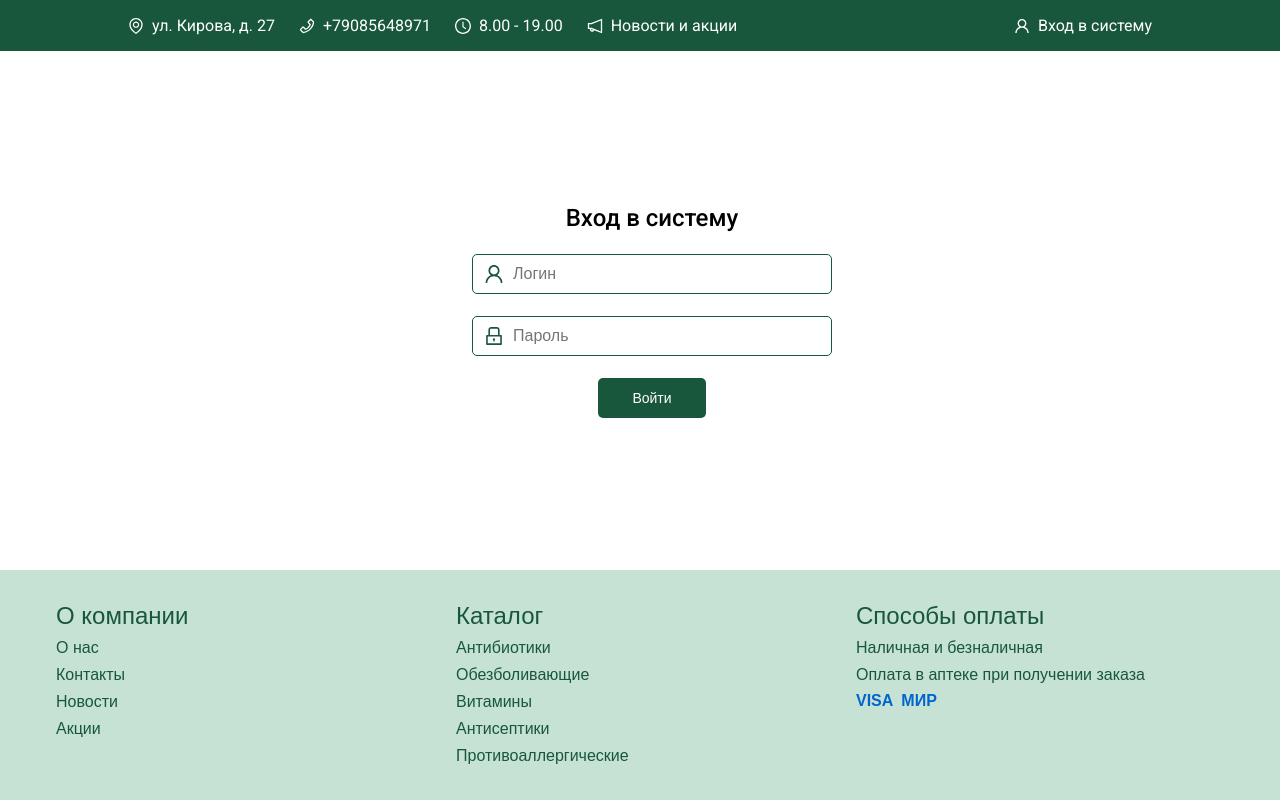
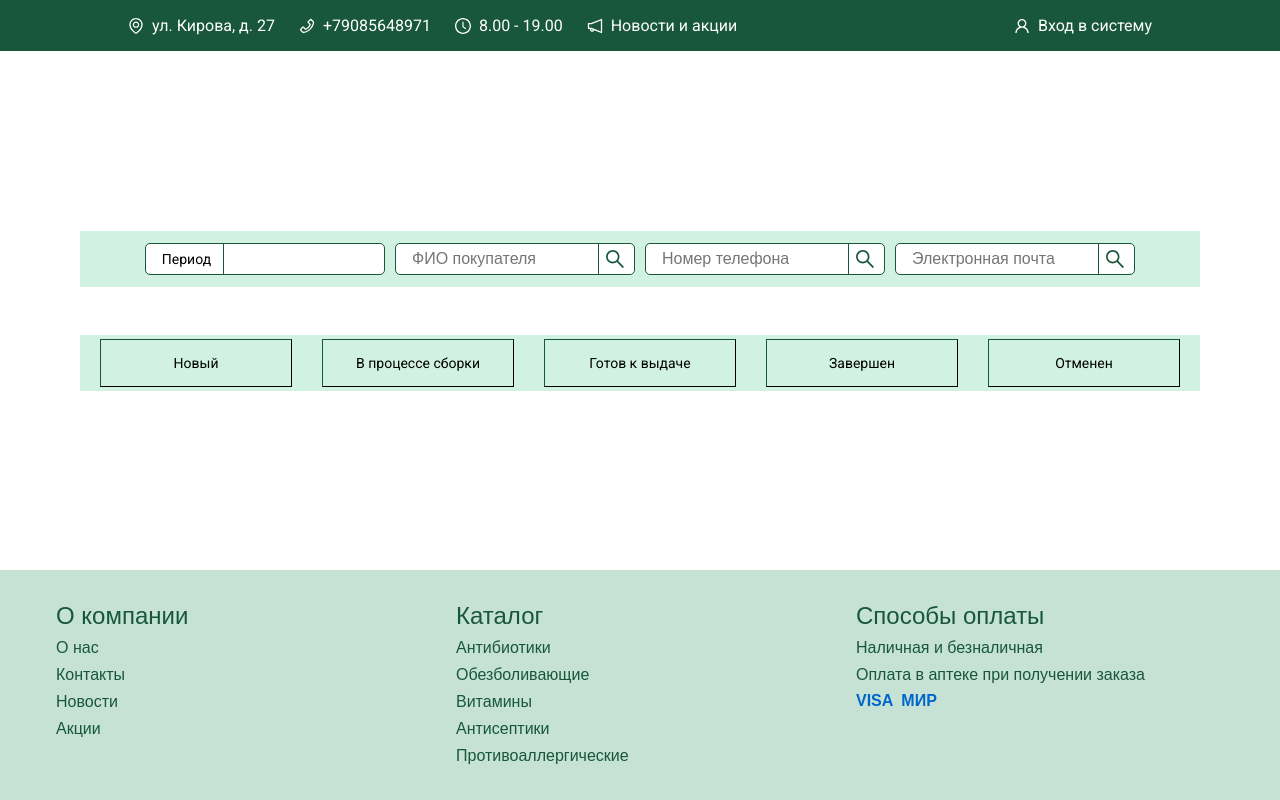
Before and after one commit to SashkaMashina/pharmacy-app, a Next.js app in the folder frontend/: page / in a window 1280 px wide. Built offline with nearby package versions, Linux system fonts and the light colour scheme.

Commit message:
make Resech Component + OrderAdmin page

```diff
--- a/frontend/components/Button/Button.module.css
+++ b/frontend/components/Button/Button.module.css
@@ -1,46 +1,56 @@
-.button {
-    display: inline-block;
-    box-sizing: border-box;
-    padding: 10px;
-    cursor: pointer;
-    text-align: center;
-    border: none;
-    border-radius: 5px;
-    font-size: 14px;
-    transition: all 0.2s;
+.form {
+  display: flex;
+  max-width: 500px;
+  gap: 12px;
 }
 
-.green {
-    color: var(--white);
-    background-color: var(--green);
-
+.searchContainer {
+  display: flex;
+  width: 100%;
+  gap: 8px;
 }
 
-.green svg {
-    fill: var(--white);
+.inputGroup {
+  flex-grow: 1;
 }
 
-.green:hover {
-    background-color: var(--green-hover);
+.input {
+  padding: 12px 16px;
+  font-size: 16px;
+  transition: border 0.3s;
+  border-radius: 5px;
+  border: 1px solid var(--green);
+  width: 100%;
+  height: 40px;
 }
 
-.green:active {
-    background-color: var(--green-click);
+.input:focus {
+  border-color: var(--green-dark);
+  outline: none;
+}
+
+.error {
+  color: var(--error);
+  font-size: 0.875rem;
+  margin-top: -0.5rem;
+}
+
+.searchButton {
+  height: 40px;
+  padding: 0 16px;
+  display: flex;
+  align-items: center;
+  gap: 8px;
+}
+
+.searchIcon {
+  color: white;
 }
 
 .ghost {
-    color: var(--black);
-    background: none;
-    border: 1px solid var(--gray-light);
+    border-color: var(--green);
+    background: transparent;
+    font-family: var(--font-family);
+    font-size: 14px;
+    border-width: 1px;
 }
-
-
-.arrow {
-    display: block;
-    margin-left: 10px;
-}
-
-.down {
-    transform: rotate(90deg);
-    transform: all 0.2s;
-}
--- a/frontend/components/Button/Button.props.tsx
+++ b/frontend/components/Button/Button.props.tsx
@@ -3,5 +3,5 @@ import { ButtonHTMLAttributes, DetailedHTMLProps, ReactNode } from "react";
 export interface ButtonProps extends DetailedHTMLProps<ButtonHTMLAttributes<HTMLButtonElement>, HTMLButtonElement> {
     children: ReactNode;
     appearance: 'green' | 'ghost';
-    arrow?: 'right' | 'down' | 'none'
+    icon?: 'search' | 'none'
 }
--- a/frontend/components/Button/Button.tsx
+++ b/frontend/components/Button/Button.tsx
@@ -5,7 +5,7 @@ import styles from'./Button.module.css'
 import cn from 'classnames'
 import { Span } from "next/dist/trace";
 
-export const Button = ({ appearance, arrow = 'none',  children, className, ...props}: ButtonProps): JSX.Element => {
+export const Button = ({ appearance, icon = 'none',  children, className, ...props}: ButtonProps): JSX.Element => {
     return(
         <button
         className={cn(styles.button, className, {
@@ -15,11 +15,10 @@ export const Button = ({ appearance, arrow = 'none',  children, className, ...pr
         {...props}
         >
             {children}
-            {arrow !== 'none' && <span className={cn(styles.arrow, {
-                [styles.down]: arrow == 'down',
-                [styles.right]: arrow == 'right'
+            {icon !== 'none' && <span className={cn(styles.icon, {
+                [styles.search]: icon == 'search'
             })}>
-                <img src="/icons/ArrowRight.svg"></img>
+                <img src="/icons/icon-wrapper.svg"></img>
                 </span>}
         </button>
     )
--- /dev/null
+++ b/frontend/components/Research/Research.module.css
@@ -0,0 +1,82 @@
+.form {
+  max-width: 500px;
+}
+
+.searchContainer {
+  position: relative;
+}
+
+.inputWrapper {
+  display: flex;
+  position: relative;
+}
+
+.input {
+  padding: 12px 50px 12px 16px;
+  font-size: 16px;
+  transition: border 0.3s;
+  border-radius: 5px;
+  border: 1px solid var(--green);
+  width: 240px;
+  height: 32px;
+}
+
+.input:focus {
+  border-color: var(--green-dark);
+  outline: none;
+}
+
+.error {
+  color: var(--error);
+  font-size: 0.875rem;
+  margin-top: 4px;
+}
+
+.searchButton {
+  position: absolute;
+  right: 5px;
+  height: 32px;
+  width: 32px;
+  padding: 0;
+  display: flex;
+  align-items: center;
+  justify-content: center;
+  background: none;
+  border: none;
+  border-left: 1px solid var(--green);
+  border-radius: 0 5px 5px 0;
+  cursor: pointer;
+}
+
+.calendarButton {
+  position: absolute;
+  left: 5px;
+  height: 32px;
+  width: 74px;
+  padding: 0;
+  display: flex;
+  align-items: center;
+  justify-content: center;
+  background: none;
+  border: none;
+  border-right: 1px solid var(--green);
+  border-radius: 5px 0px 0px 5px;
+  cursor: pointer;
+}
+
+.searchButton:hover {
+  background: rgba(0, 0, 0, 0.05);
+}
+
+.searchIcon {
+  color: var(--green);
+  width: 20px;
+  height: 20px;
+}
+
+.icon {
+    color: var(--black);
+    text-align:left;
+    font-size:14px;
+    font-family:var(--font-family);
+}
--- /dev/null
+++ b/frontend/components/Research/Research.tsx
@@ -0,0 +1,64 @@
+import { JSX, useState } from 'react';
+import styles from './Research.module.css';
+import { ResearchProps } from './Research.props';
+import cn from 'classnames';
+import { P } from '../P/P';
+import { Button } from '../Button/Button';
+import Image from 'next/image';
+
+export const Research = ({
+  onSearch,
+  error,
+  className,
+  placeholder,
+  icon,
+  ...props
+}: ResearchProps): JSX.Element => {
+  const [searchQuery, setSearchQuery] = useState('');
+
+  const handleSubmit = (e: React.FormEvent) => {
+    e.preventDefault();
+    onSearch(searchQuery);
+  };
+
+  return (
+    <form
+      onSubmit={handleSubmit}
+      className={cn(styles.form, className)}
+      {...props}
+    >
+      <div className={styles.searchContainer}>
+        <div className={styles.inputWrapper}>
+          <input
+            id="search"
+            type="text"
+            placeholder={placeholder}
+            value={searchQuery}
+            onChange={(e) => setSearchQuery(e.target.value)}
+            className={styles.input}
+            required
+          />
+          <Button
+            className={cn(styles.icon, className, {
+                [styles.searchButton]: icon == 'right',
+                [styles.calendarButton]: icon == 'left',
+            })}
+            appearance="ghost"
+            type="submit"
+          >
+            {icon === "right" ? (
+            <Image
+                src="/icons/icon-wrapper.svg"
+                alt="Поиск"
+                width={20}
+                height={20}
+            />
+            ) : "Период"}
+          </Button>
+        </div>
+      </div>
+
+      {error && <P size="s" className={styles.error}>{error}</P>}
+    </form>
+  );
+};
--- a/frontend/components/index.ts
+++ b/frontend/components/index.ts
@@ -3,3 +3,4 @@ export * from './Button/Button'
 export * from './P/P'
 export * from './Tag/Tag'
 export * from './LoginForm/LoginForm'
+export * from './Research/Research'
--- /dev/null
+++ b/frontend/pages/index.module.css
@@ -0,0 +1,34 @@
+.searchBlock {
+    background-color: var(--medium-green);
+    width: 1120px;
+    height: 56px;
+    display: flex;
+    flex-direction: row;
+    justify-content: center;
+    align-items: center;
+    position: relative;
+    gap: 10px;
+}
+
+.statusBlock {
+    background-color: var(--medium-green);
+    width: 1120px;
+    height: 56px;
+    display: flex;
+    flex-direction: row;
+    justify-content: center;
+    align-items: center;
+    position: relative;
+    gap: 30px;
+    margin-top: 48px;
+}
+
+.container {
+    display: flex;
+    flex-direction: column;
+}
+
+.statusButton {
+    width: 192px;
+    height: 48px;
+}
--- a/frontend/pages/index.tsx
+++ b/frontend/pages/index.tsx
@@ -5,15 +5,31 @@ import { P } from "@/components";
 import { Tag } from "@/components";
 import { Layout, withLayout } from "@/layout/Layout";
 import { LoginForm } from "@/components";
+import {Research} from"@/components"
+import { queryObjects } from "v8";
+import styles from './index.module.css'
 
 function Home(): JSX.Element {
-  const handleLogin = (credentials: { login: string; password: string }) => {
-    console.log('Данные для входа:', credentials);
+  const handleSearch = (query: string) => {
+    console.log('Searching for:', query);
   };
-
   return (
     <>
-      <LoginForm onLogin={handleLogin} />
+    <div className={styles.container}>
+      <div className={styles.searchBlock}>
+        <Research icon="left" onSearch={handleSearch}>ПОИСК</Research>
+        <Research icon="right" placeholder="ФИО покупателя" onSearch={handleSearch}>ПОИСК</Research>
+        <Research icon="right" placeholder="Номер телефона" onSearch={handleSearch}>ПОИСК</Research>
+        <Research icon="right" placeholder="Электронная почта" onSearch={handleSearch}>ПОИСК</Research>
+      </div>
+      <div className={styles.statusBlock}>
+        <Button className={styles.statusButton} appearance="ghost">Новый</Button>
+        <Button className={styles.statusButton} appearance="ghost">В процессе сборки</Button>
+        <Button className={styles.statusButton} appearance="ghost">Готов к выдаче</Button>
+        <Button className={styles.statusButton} appearance="ghost">Завершен</Button>
+        <Button className={styles.statusButton} appearance="ghost">Отменен</Button>
+      </div>
+    </div>
     </>
   );
 }
--- a/frontend/styles/globals.css
+++ b/frontend/styles/globals.css
@@ -5,6 +5,7 @@
   --white: #FFFFFF;
   --green: #18573B;
   --green-light: #C5E2D5;
+  --medium-green: #D1F2E3;
   --font-family: "Roboto", sans-serif;
   --green-hover: #298059;
   --green-click: #113927;
```
Also changed, not shown: frontend/components/Research/Research.props.ts (added, +9 -0 lines), frontend/pages/Auth.tsx (added, +21 -0 lines), frontend/public/icons/icon-wrapper.svg (added).
